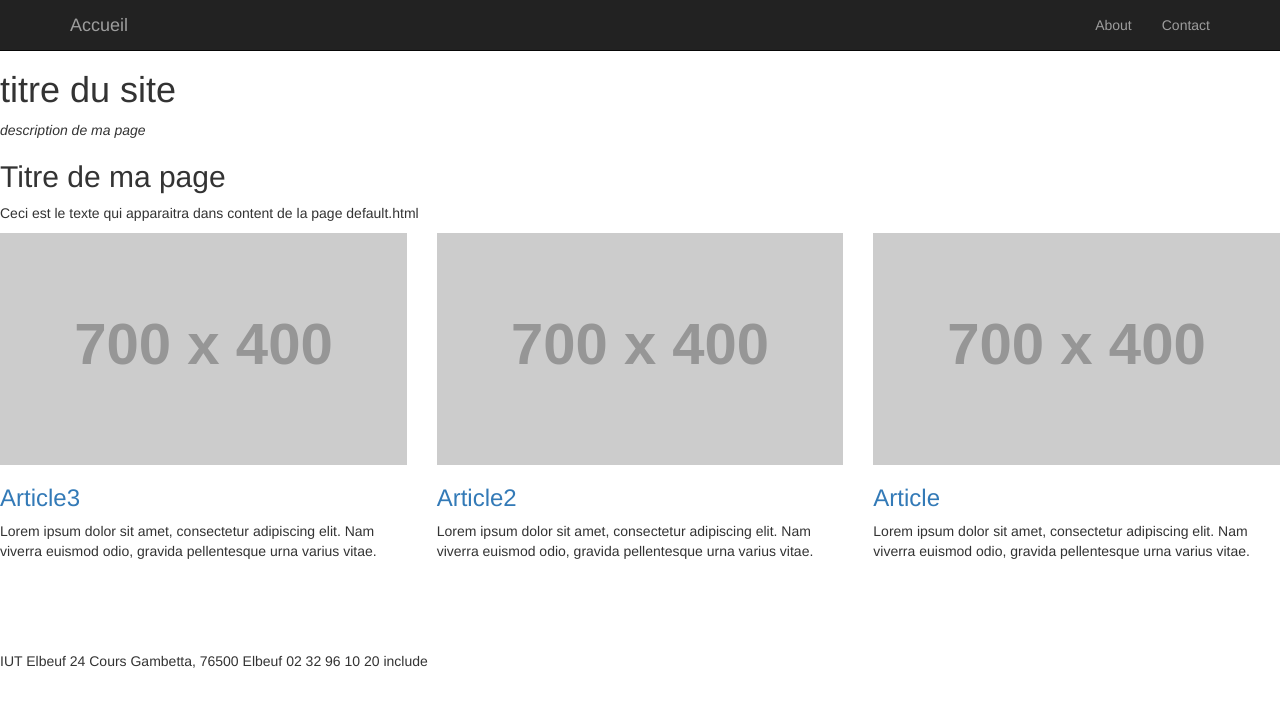
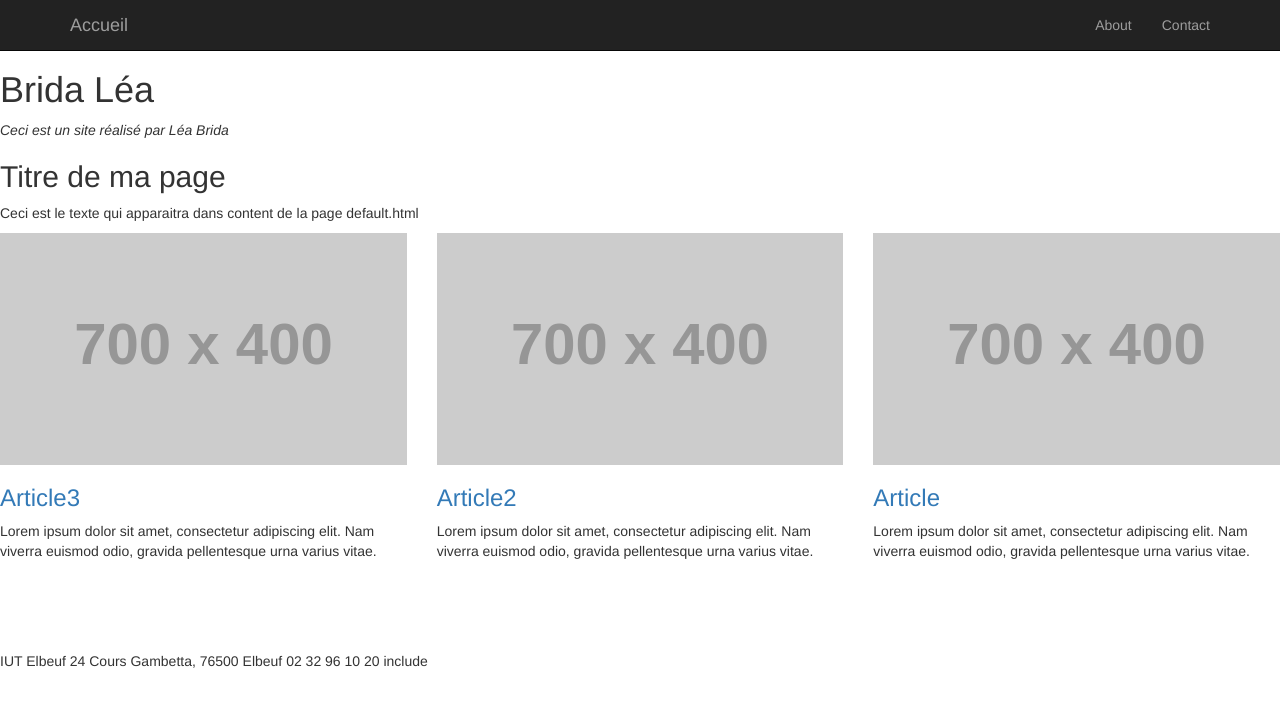
Before and after one commit to LeaBr/LeaBr.github.io, a Jekyll site: the page built from index.html, in a window 1280 px wide. Shown: the top 707 px of the page. Built offline with Jekyll 4.4.1, drawn with Linux system fonts in a browser that asks for light colours; nearby versions of some CDN libraries; library files that are not in the unit come from our copies.

Commit message:
modifié :         _config.yml

```diff
--- a/_config.yml
+++ b/_config.yml
@@ -1,5 +1,5 @@
-title: titre du site
+title: Brida Léa
 
-description: description de ma page
+description: Ceci est un site réalisé par Léa Brida
 
 titrepage: Titre de ma page
```
